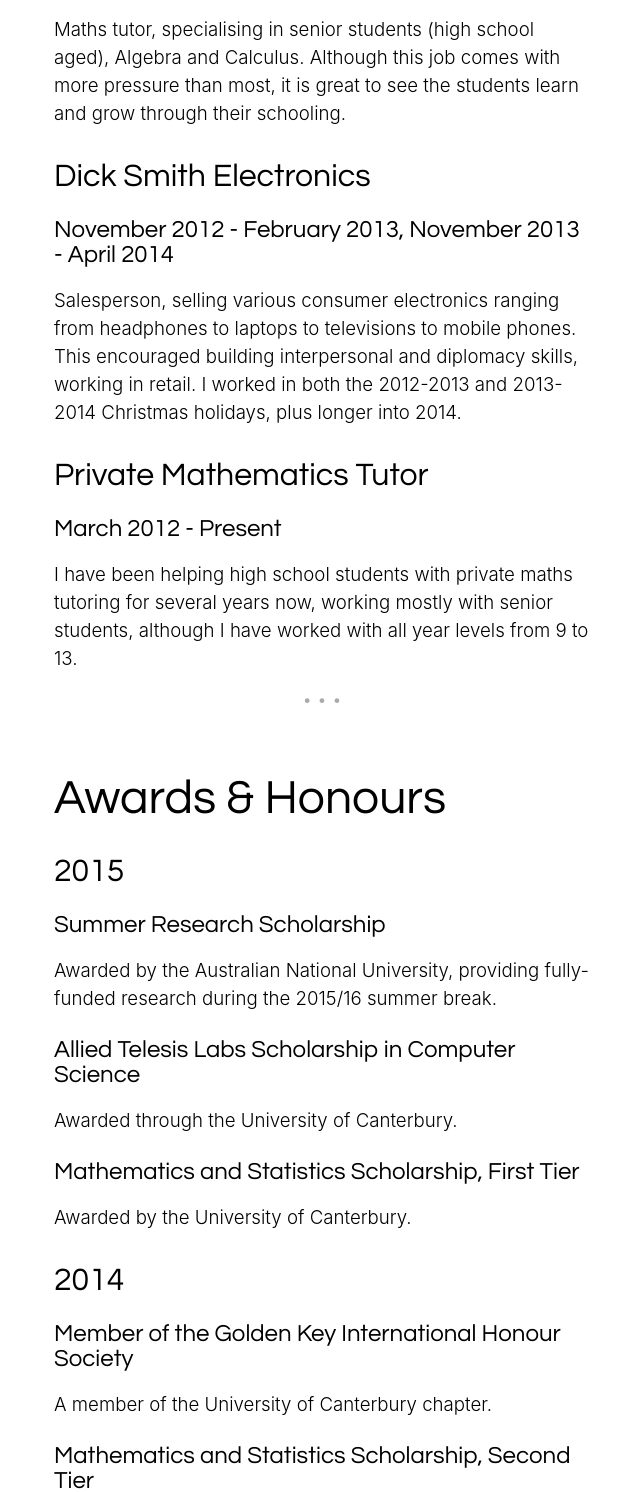
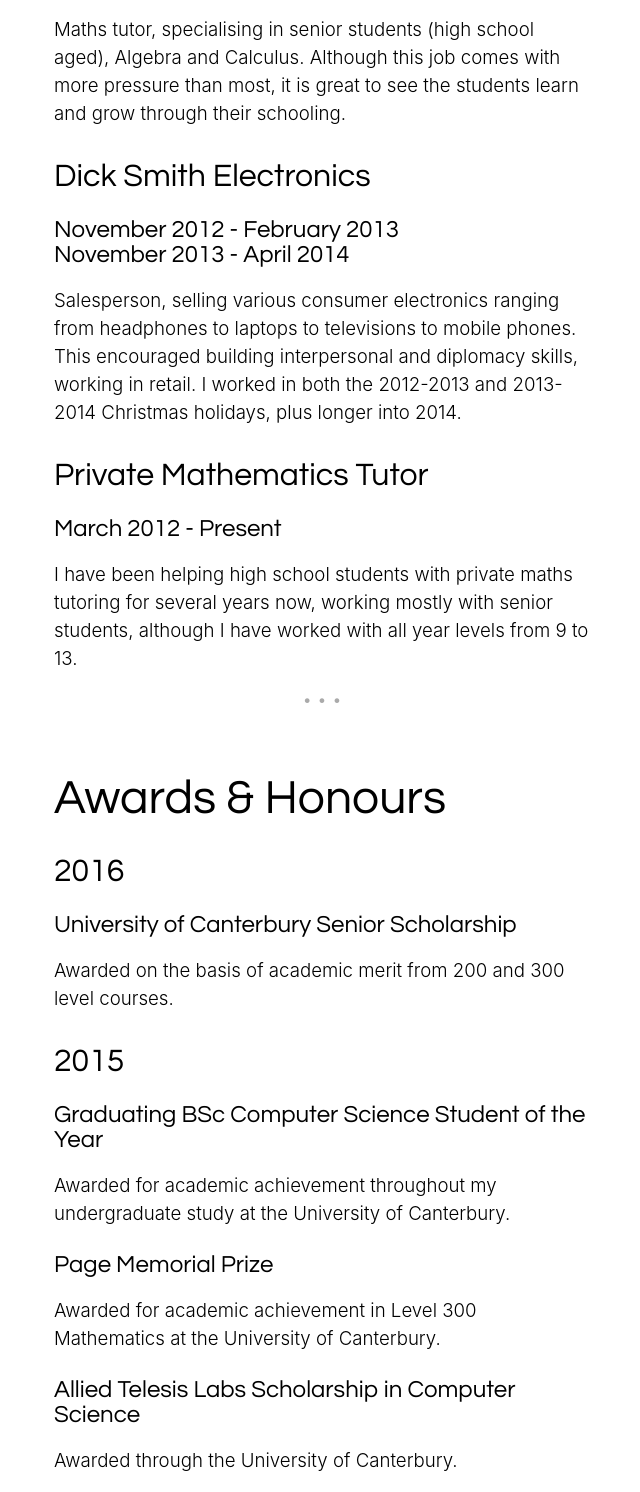
Before and after one commit to aaronstockdill/personal-website, a PHP site: page / in a window 1280 px wide. Shown: the part 2680-4172 px from the top of the page, without its empty margins (374-1014 px from the left). Run offline with PHP 8.4, Linux system fonts and the light colour scheme; some libraries are stand-ins or nearby versions.

Commit message:
Add latest scholarship information, rename PDF to what is output from my CV compilation automatically.

```diff
--- a/blog/theme/aaronstockdill/_header.twig
+++ b/blog/theme/aaronstockdill/_header.twig
@@ -51,6 +51,6 @@
         <a href='/#Experience' id='link-for-Experience'>Experience</a>
         <a href='/#Awards' id='link-for-Awards'>Awards</a>
         <a href='/blog/' id='link-for-Blog'>Blog</a>
-        <a href='/resources/aaronstockdill.pdf'>CV</a>
+        <a href='/resources/AaronStockdill.pdf'>CV</a>
     </nav>
 	<span class='menubutton'><span></span></span>
--- a/index.html
+++ b/index.html
@@ -40,7 +40,7 @@
         <a href='/#Experience' id='link-for-Experience'>Experience</a>
         <a href='/#Awards' id='link-for-Awards'>Awards</a>
         <a href='/blog/' id='link-for-Blog'>Blog</a>
-        <a href='/resources/aaronstockdill.pdf'>CV</a>
+        <a href='/resources/AaronStockdill.pdf'>CV</a>
     </nav>
 	<span class='menubutton'><span></span></span>
 
@@ -68,7 +68,7 @@
 
 <p>First and foremost, I am a student &ndash; and I love it. I'm currently studying towards a Bachelor of Science in Computer Science and Mathematics at the University of Canterbury in Christchurch, New Zealand. I have just completed my third (and final) year of this BSc, and I am continuing to study with a year of Honours, and further on afterwards to a PhD in Computer Science.</p>
 
-<p>My interests lie with anything that can make the world better. Right now, that means I want to help small businesses get online, to help themselves move into a new digital era. I also teach mathematics to high school students, and computer science to university students. Personally, I want to move towards an artificial intelligence/machine learning line, as that is where my strongest passions are. </p>        <a class='continue' href='#Education'></a>
+<p>My interests lie with anything that can make the world better. Right now, that means I want to help small businesses get online, to help themselves move into a new digital era. I also teach mathematics to high school students, and computer science to university students. Personally, I want to move towards an artificial intelligence line, as that is where my strongest passions are. </p>        <a class='continue' href='#Education'></a>
     </section>
 
     <section id='Education'>
@@ -106,7 +106,7 @@
 <p>Maths tutor, specialising in senior students (high school aged), Algebra and Calculus. Although this job comes with more pressure than most, it is great to see the students learn and grow through their schooling. </p>
 
 <h3>Dick Smith Electronics</h3>
-<h4>November 2012 - February 2013, November 2013 - April 2014</h4>
+<h4>November 2012 - February 2013<br />November 2013 - April 2014</h4>
 <p>Salesperson, selling various consumer electronics ranging from headphones to laptops to televisions to mobile phones. This encouraged building interpersonal and diplomacy skills, working in retail. I worked in both the 2012-2013 and 2013-2014 Christmas holidays, plus longer into 2014. </p>
 
 <h3>Private Mathematics Tutor</h3>
@@ -117,10 +117,21 @@
     <section id='Awards'>
         <h2>Awards &amp; Honours</h2>
 
+<h3>2016</h3>
+
+<h4>University of Canterbury Senior Scholarship</h4>
+<p>Awarded on the basis of academic merit from 200 and 300 level courses.</p>
+
 <h3>2015</h3>
 
-<h4>Summer Research Scholarship</h4>
-<p>Awarded by the Australian National University, providing fully-funded research during the 2015/16 summer break.</p>
+<h4>Graduating BSc Computer Science Student of the Year</h4>
+<p>Awarded for academic achievement throughout my undergraduate study at the University of Canterbury.</p>
+
+<h4>Page Memorial Prize</h4>
+<p>Awarded for academic achievement in Level 300 Mathematics at the University of Canterbury.</p>
+
+<!-- <h4>Summer Research Scholarship</h4>
+<p>Awarded by the Australian National University, providing fully-funded research during the 2015/16 summer break.</p> -->
 
 <h4>Allied Telesis Labs Scholarship in Computer Science</h4>
 <p>Awarded through the University of Canterbury.</p>
```
Also changed, not shown: 5 other files. Lines whose indentation alone changed are shown as unchanged.
